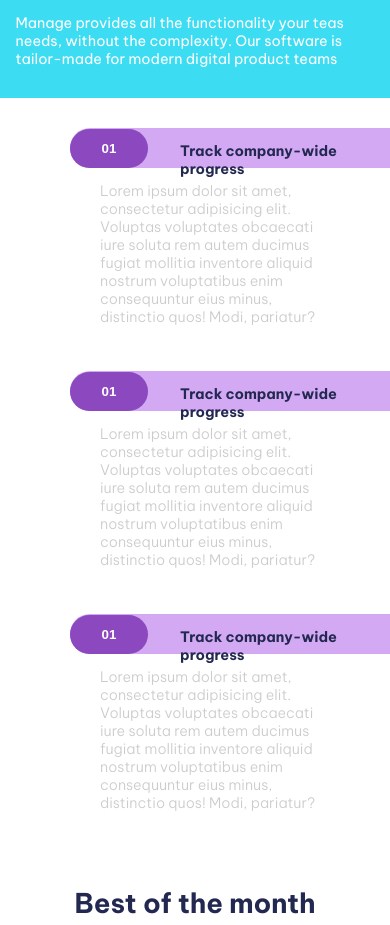
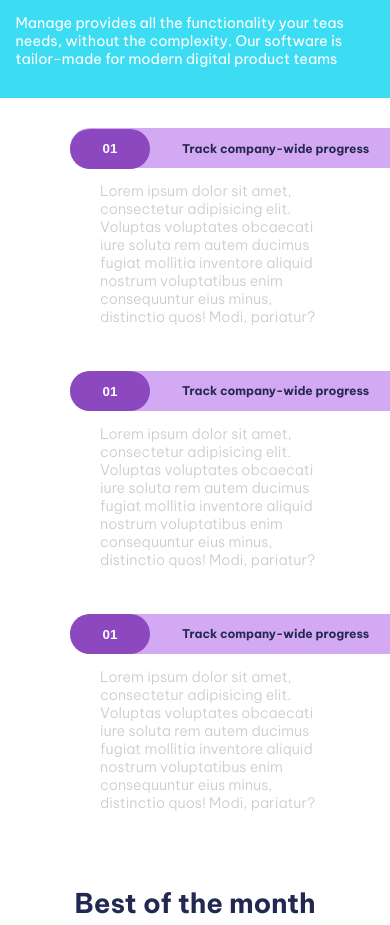
Before and after one commit to Orwel/Tennis, a plain HTML site: page index.html in a window 390 px wide. Shown: the part 1080-2005 px from the top of the page. Drawn offline with Linux system fonts and the light colour scheme.

Commit message:
Ajustes en el section-center-title

```diff
--- a/styles.css
+++ b/styles.css
@@ -475,6 +475,7 @@ form button {
 
   .div-section-center-mobile-top {
     display: flex;
+    align-items: center;
     background-color: var(--third-color);
     height: 40px;
     margin-top: 10px;
@@ -493,11 +494,10 @@ form button {
   } */
 
   .section-center-title {
-    font-size: var(--sm);
+    font-size: 75%;
     color: var(--azul-muy-oscuro);
     font-weight: 700;
-
-
+    overflow-wrap: break-word;
   }
 
   .section-center-text {
@@ -511,7 +511,7 @@ form button {
     width: 80px;
     z-index: 1;
     padding: 0 25px;
-    height: auto;
+    height: 100%;
   }
 
   /* Section-bottom  */
```
